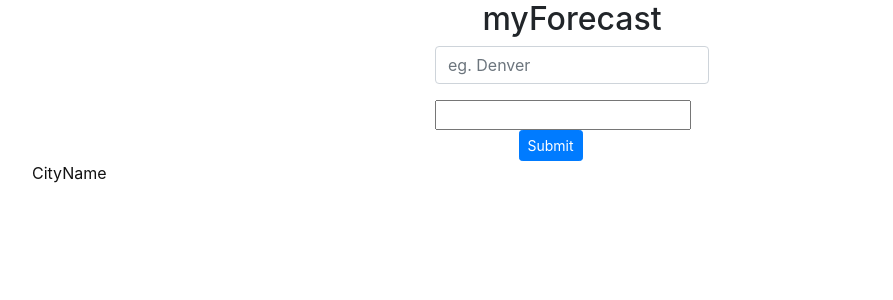
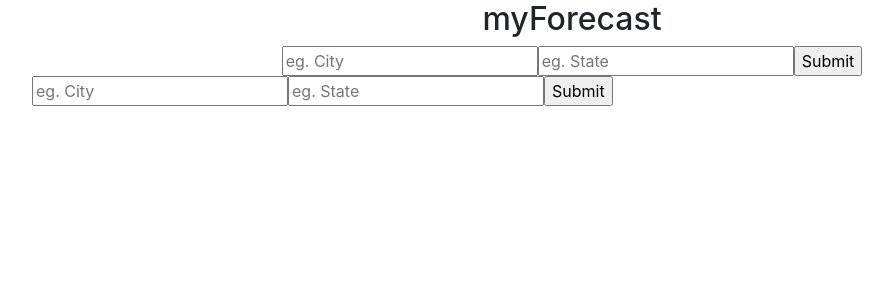
Before and after one commit to SuperPox/ReactProject, a React (Create React App) app: page / in a window 1280 px wide. Shown: the top 300 px of the page, without its empty margins (68-961 px from the left). Built offline with nearby package versions, Linux system fonts and the light colour scheme.

Commit message:
finally adds basic form

```diff
--- a/package.json
+++ b/package.json
@@ -10,6 +10,7 @@
     "react": "^17.0.2",
     "react-bootstrap": "^1.6.0",
     "react-dom": "^17.0.2",
+    "react-hook-form": "^7.7.1",
     "react-scripts": "4.0.3",
     "web-vitals": "^1.0.1"
   },
--- a/src/App.js
+++ b/src/App.js
@@ -2,8 +2,8 @@ import React from 'react'
 import 'bootstrap/dist/css/bootstrap.min.css'
 import { Container, Row } from 'react-bootstrap'
 
-import CityForm from './components/CityForm'
 import CityContainer from './components/CityContainer'
+import CityStateForm from './components/CityStateForm'
 
 
 
@@ -20,7 +20,10 @@ class App extends React.Component {
             <h2>myForecast</h2>
           </Row>
           <Row className="justify-content-md-center">
-            <CityForm/>
+
+          </Row>
+          <Row className="justify-content-md-center">
+            <CityStateForm/>
           </Row>
         </Container>
 
--- a/src/components/CityContainer.js
+++ b/src/components/CityContainer.js
@@ -1,12 +1,30 @@
 import React, { Component } from 'react'
 import { Container } from 'react-bootstrap'
+import CityStateForm from './CityStateForm'
 
 export class CityContainer extends Component {
+
+    constructor(props) {
+        super(props)
+        this.state = {
+            cityName: "",
+            stateName: ""
+        }
+        this.updateSearch = this.updateSearch.bind(this)
+    }
+
+
+    updateSearch(city, state) {
+        this.setState({cityName: city, stateName: state})
+    }
+
+
     render() {
         return (
             <div>
                 <Container className='mb-3' style={{ color: "#111"}}>
-                    CityName
+                    <CityStateForm sendData={this.updateSearch}/>
+                    {this.state.cityName} {this.state.stateName}
                 </Container>
 
 
--- a/src/components/CityForm.js
+++ b/src/components/CityForm.js
@@ -3,11 +3,18 @@ import { Form, Button} from 'react-bootstrap'
 
 export class CityForm extends Component {
 
-    state = {
-        cityName: ""
+    constructor(props) {
+        super(props)
+        this.state = {
+            cityName: ''
+        }
     }
 
-    handleOnChange(event) {
+    handleSubmit = (event) => {
+        event.preventDefault()
+    }
+
+    handleOnChange = event => {
         this.setState({
           cityName: event.target.value,
         });
@@ -15,32 +22,36 @@ export class CityForm extends Component {
 
       handleOnSubmit(event) {
         event.preventDefault();
-        this.props.addCity(this.state.cityName);
+        alert(`${this.state.cityName}`)
+        //this.props.addCity(this.state.cityName);
         this.setState({
           cityName: '',
         });
       }
 
+      handleOnSubmitButton = event => {
+        event.preventDefault();
+        alert(`${this.state.cityName}`)
+      }
+
     render() {
         return (
             <div>
-                <Form>
+                <Form onSubmit={this.handleSubmit}>
                     <Form.Group controlId="cityInput">
-                        <Form.Control type="email" placeholder="eg. Denver" />
+                        <Form.Control
+                            type = "text"
+                            placeholder = "eg. Denver"
+                            name = 'cityName'
+                            value = {this.state.cityName}
+                            onChange = {this.handleOnChange}/>
                     </Form.Group>
-                </Form>
-
-                <Form onSubmit={(event) => this.handleOnSubmit(event)}>
-                    <input
-                        type="text"
-                        value={this.state.cityName}
-                        onChange={(event) => this.handleOnChange(event)} />
                 </Form>
 
                 <div class="container">
                     <div class="row justify-content-center">
                         <div class="col-sm-6">
-                            <Button onClick={this.handleOnSubmit}
+                            <Button onSubmit={this.handleOnSubmitButton}
                                 variant="primary" size="sm" type="submit">Submit</Button>
                         </div>
                     </div>
--- /dev/null
+++ b/src/components/CityStateForm.js
@@ -0,0 +1,49 @@
+import React, { Component } from 'react'
+
+export class CityStateForm extends Component {
+
+    constructor(props) {
+        super(props)
+        this.state = {
+            cityName: "",
+            cityState: ""
+        }
+    }
+
+    handleChange(e) {
+        this.setState({[e.target.name]: e.target.value })
+    }
+
+    handleSubmit(e) {
+        e.preventDefault()
+        this.props.sendData(this.state.cityName, this.state.cityState)
+        this.setState({cityName: ""})
+        this.setState({cityState: ""})
+    }
+
+    render() {
+        return (
+            <div>
+                <form onSubmit={this.handleSubmit.bind(this)}>
+                    <input
+                        type = "text"
+                        placeholder = "eg. City"
+                        onChange = {this.handleChange.bind(this)}
+                        value = {this.state.cityName}
+                        name = "cityName"
+                    />
+                    <input
+                        type = "text"
+                        placeholder = "eg. State"
+                        onChange = {this.handleChange.bind(this)}
+                        value = {this.state.cityState}
+                        name = "cityState"
+                    />
+                    <input type = "submit" />
+                </form>
+            </div>
+        )
+    }
+}
+
+export default CityStateForm
```
Also changed, not shown: src/components/CityHookForm.js (added, +29 -0 lines), 2 other files (tests, documents, lock files or other folders).
